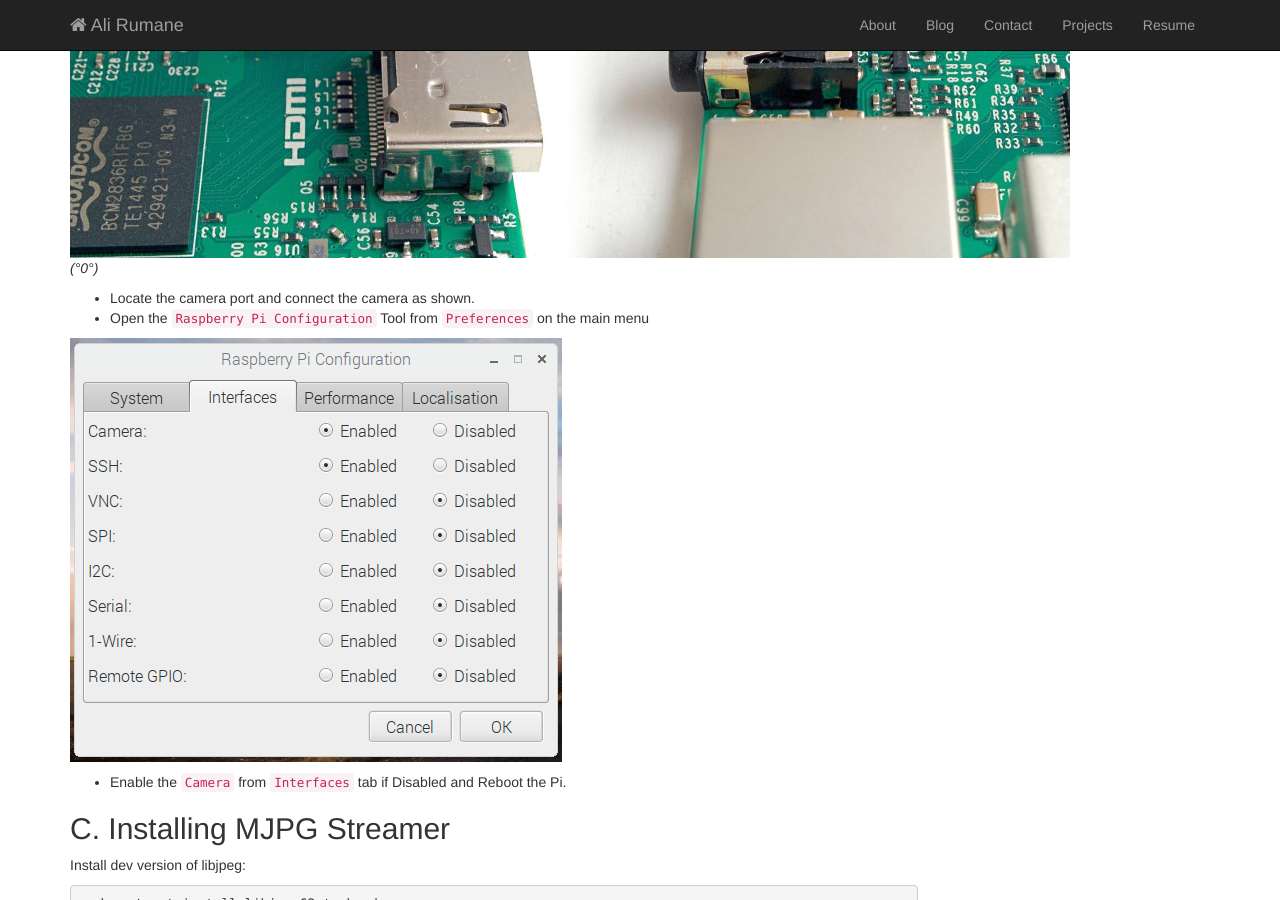
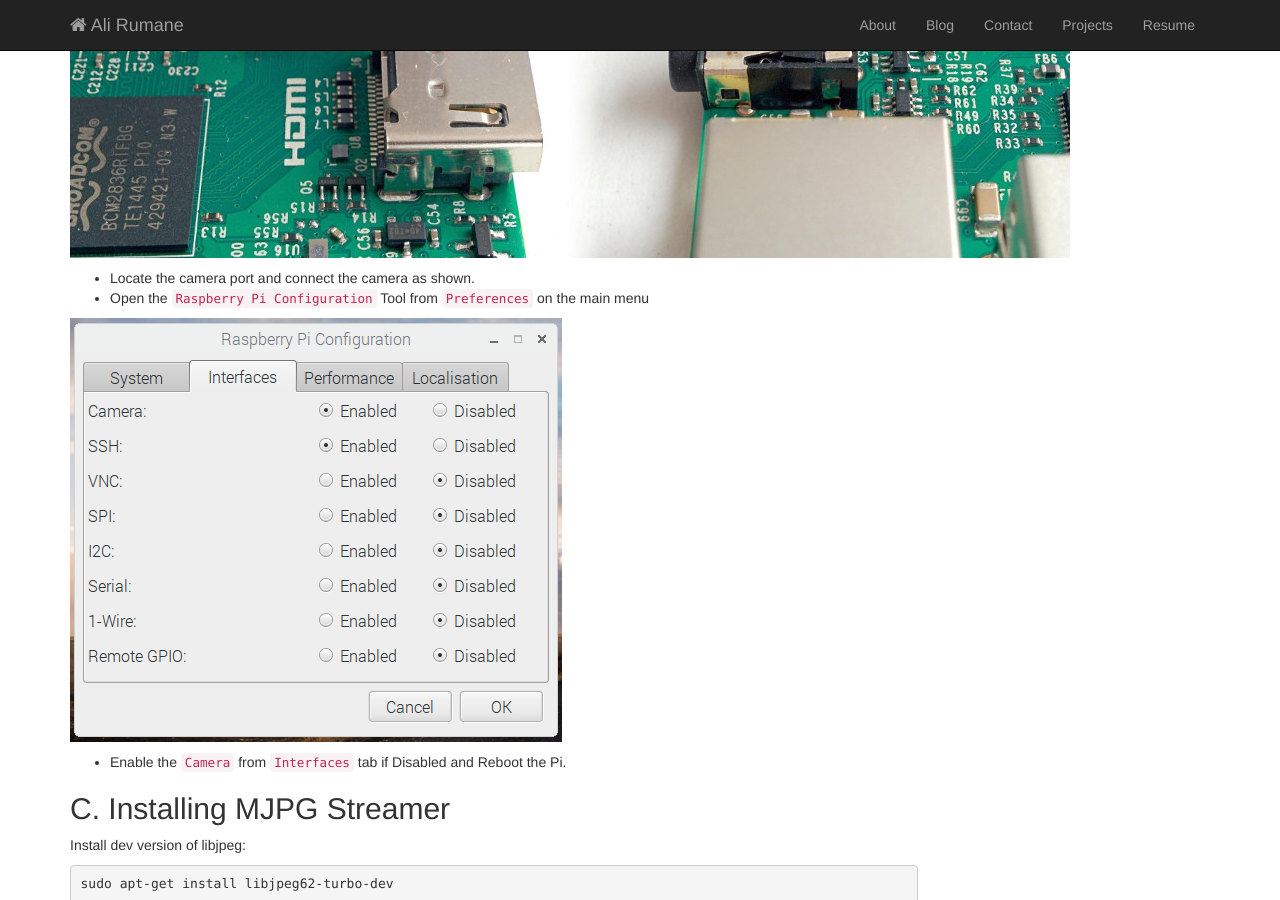
Before and after one commit to alirumane/ali-backup, a Jekyll site: the page built from _posts/2016-07-11-mjpg-streamer-on-raspberry-pi.md, in a window 1280 px wide and 900 px high, scrolled down 895 px. Built offline with Jekyll 4.4.1, drawn with Linux system fonts in a browser that asks for light colours; comment, search, counter and statistics services are not loaded.

Commit message:
Update 2016-07-11-mjpg-streamer-on-raspberry-pi.md

```diff
--- a/_posts/2016-07-11-mjpg-streamer-on-raspberry-pi.md
+++ b/_posts/2016-07-11-mjpg-streamer-on-raspberry-pi.md
@@ -16,8 +16,8 @@
 
 ## B. Connect the Camera Module
 
-
-![Raspberry Pi Camera Port]({{site.url}}/images/raspb-camera-connection.png "Raspberry Pi Camera Port"){: .center-block }*(°0°)*
+{:.center-block}
+![Raspberry Pi Camera Port]({{site.url}}/images/raspb-camera-connection.png "Raspberry Pi Camera Port")
 
 - Locate the camera port and connect the camera as shown.
 - Open the `Raspberry Pi Configuration` Tool from `Preferences` on the main menu
```
